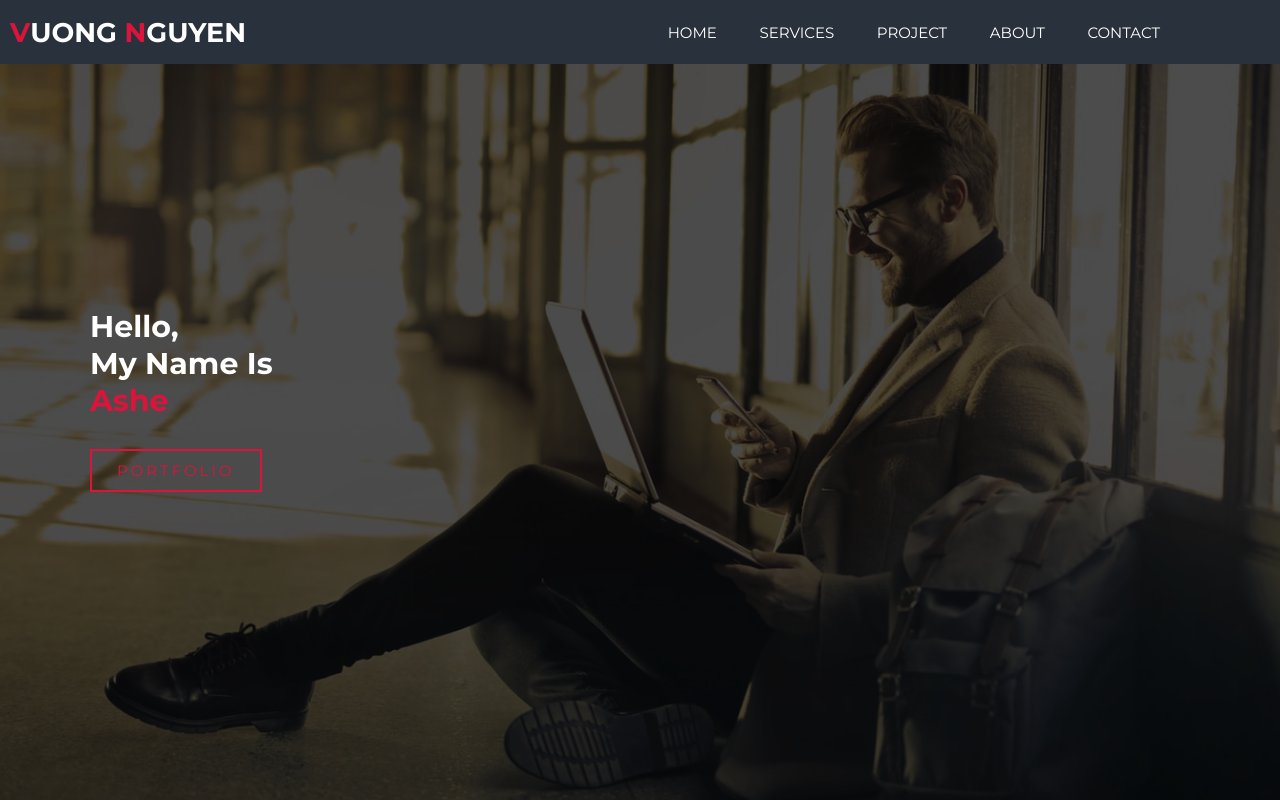
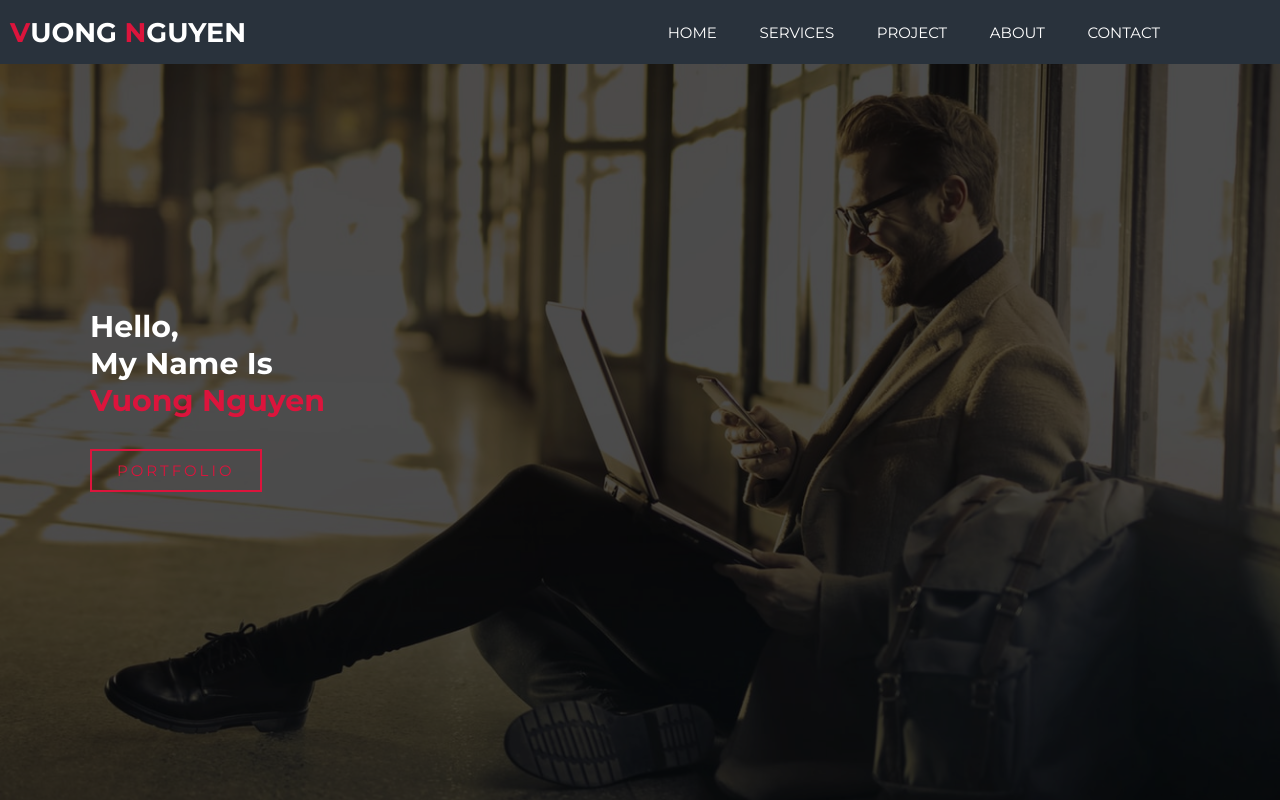
Before and after one commit to Vuong812/Responsive, a plain HTML site: page index.html in a window 1280 px wide. Shown: the top 800 px of the page. Drawn offline with Linux system fonts and the light colour scheme.

Commit message:
Update index.html

```diff
--- a/index.html
+++ b/index.html
@@ -34,7 +34,7 @@
 			<div>
 				<h1>Hello,</h1>
 				<h1>My Name Is</h1>
-				<h1><span>Ashe</span></h1>
+				<h1><span>Vuong Nguyen</span></h1>
 				<a href="" type="button" class="btn">Portfolio</a>
 			</div>
 		</div>
```
